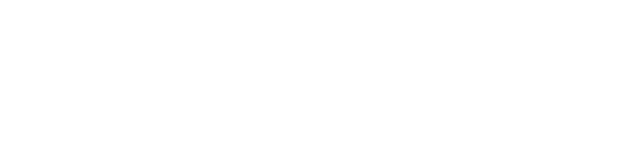
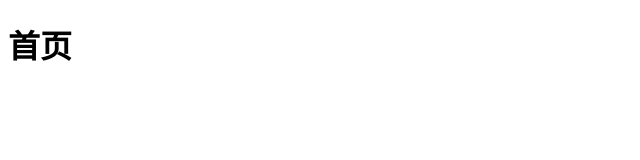
Before and after one commit to hongyuzhou1/gitdemo, a plain HTML site: page index.html in a window 1280 px wide. Shown: the whole page, without its empty margins (0-640 px from the left). Drawn offline with Linux system fonts and the light colour scheme.

Commit message:
添加了标题

```diff
--- a/index.html
+++ b/index.html
@@ -9,7 +9,9 @@
 <body>
     <div class="container">
         <div class="row">
-            <div class="col-4"></div>
+            <div class="col-4">
+                <h1>首页</h1>
+            </div>
         </div>
     </div>
 </body>
```
